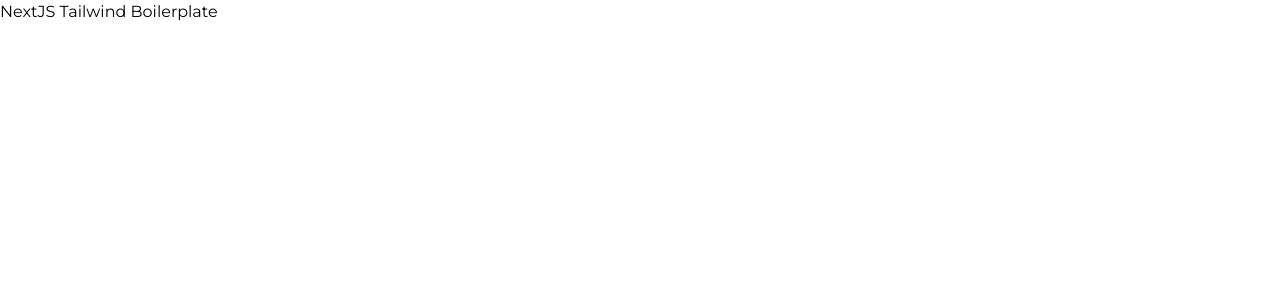
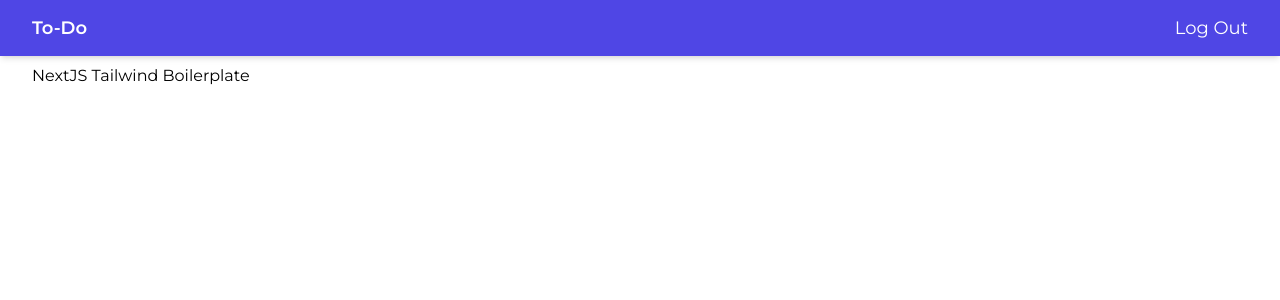
Before and after one commit to Li-Yeon/project-a, a Next.js app: page / in a window 1280 px wide. Shown: the top 300 px of the page. Built offline with nearby package versions, Linux system fonts and the light colour scheme.

Commit message:
Added Navbar and Layout

```diff
--- /dev/null
+++ b/components/Layout.js
@@ -0,0 +1,11 @@
+import React from 'react'
+
+function Layout({children}) {
+  return (
+    <div className='mt-16 mx-8'>
+        {children}
+    </div>
+  )
+}
+
+export default Layout
--- /dev/null
+++ b/components/Navbar.js
@@ -0,0 +1,23 @@
+import React from 'react'
+
+function Navbar({children}) {
+  return (
+    <>
+
+    <div className='fixed w-full bg-indigo-600 h-14 shadow-md top-0'>
+
+        <div className="mx-8 flex items-center h-14">
+            <h1 className='font-Montserrat text-white mr-auto font-bold text-lg'>To-Do</h1>
+            <h1 className='font-Montserrat text-white ml-auto text-lg cursor-pointer'>Log Out</h1>
+
+        </div>
+
+    </div>
+
+    {children}
+
+    </>
+  )
+}
+
+export default Navbar
--- a/pages/_app.js
+++ b/pages/_app.js
@@ -1,7 +1,17 @@
 import '../styles/globals.css'
+import Navbar from '../components/Navbar'
+import Layout from '../components/Layout'
 
 function MyApp({ Component, pageProps }) {
-  return <Component {...pageProps} />
+  return (
+    <>
+      <Navbar>
+        <Layout>
+          <Component {...pageProps} />
+        </Layout>
+      </Navbar>
+    </>
+  )
 }
 
 export default MyApp
--- a/pages/_document.js
+++ b/pages/_document.js
@@ -17,7 +17,7 @@ import Document, {
         <Html>
           <Head>
             <link rel="preconnect" href="https://fonts.googleapis.com"/>
-            <link rel="preconnect" href="https://fonts.gstatic.com" crossOrigin/>
+            <link rel="preconnect" href="https://fonts.gstatic.com" crossOrigin="true"/>
             <link href="https://fonts.googleapis.com/css2?family=Montserrat:wght@300;400;600&display=swap" rel="stylesheet"/>
             <link href="https://fonts.googleapis.com/css2?family=Oswald:wght@200;400;600;700&display=swap" rel="stylesheet"/>
           </Head>
```
